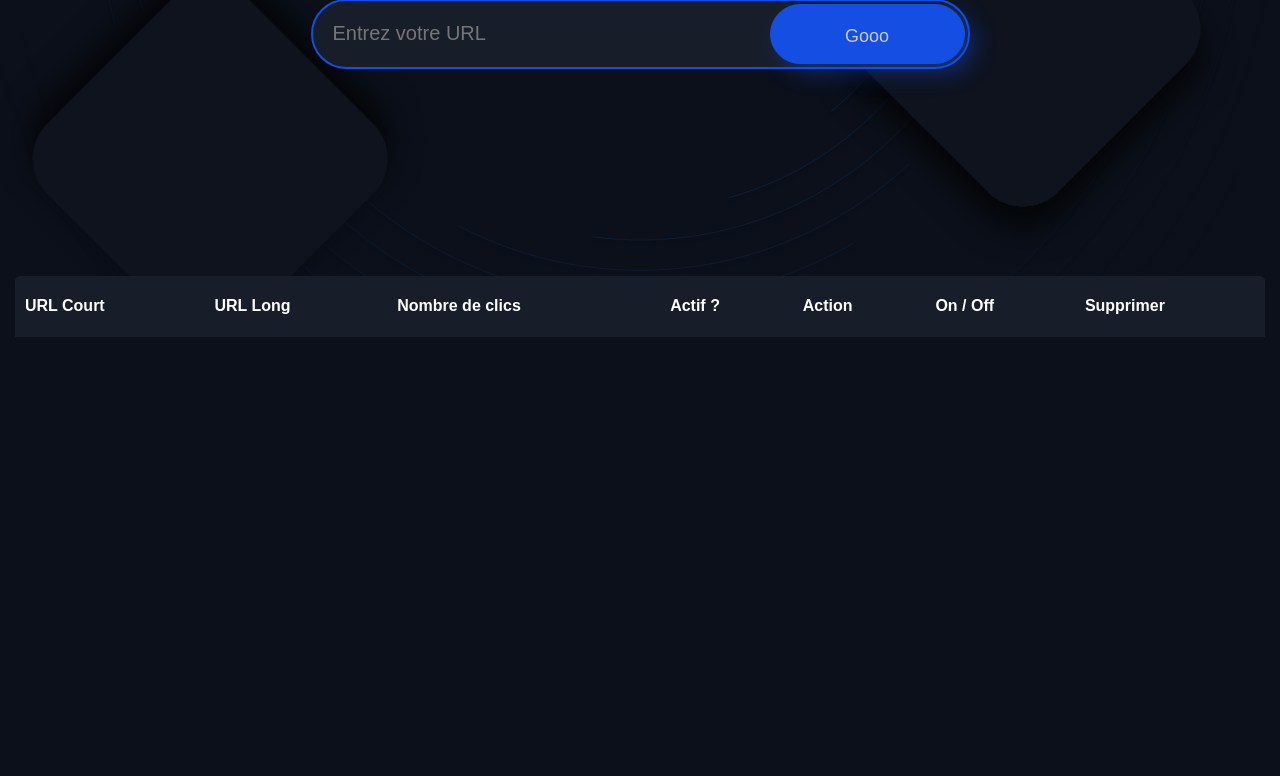
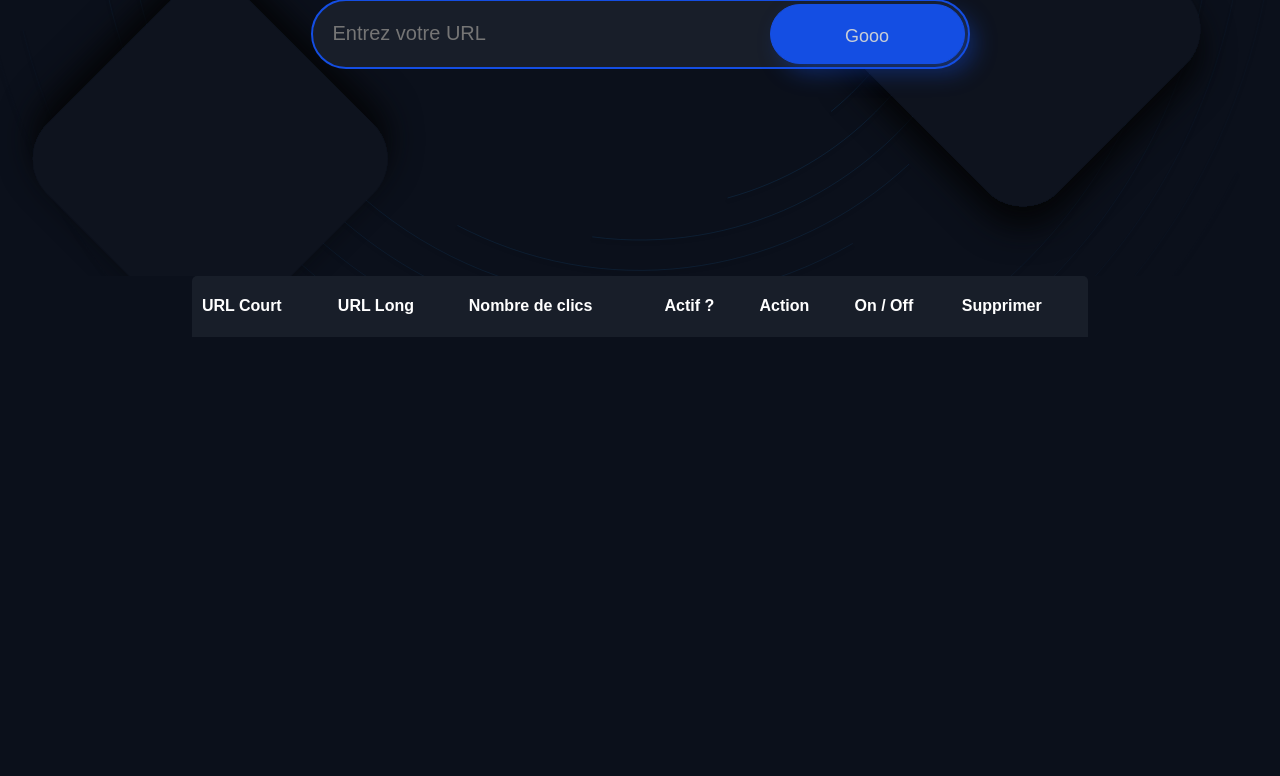
Before and after one commit to ahilarion/snaplink, a PHP site: page / in a window 1280 px wide. Shown: the part 524-1300 px from the top of the page. Run offline with PHP 8.4, Linux system fonts and the light colour scheme; data that the repository does not hold is empty; some web fonts are replaced.

Commit message:
style array

```diff
--- a/assets/scss/components/_list.scss
+++ b/assets/scss/components/_list.scss
@@ -1,8 +1,12 @@
 .list {
   padding: 0 15px;
   height: 500px;
+  display: flex;
+  align-items: center;
+  flex-direction: column;
 
   table {
+    max-width: 70vw;
     width: 100%;
     border-collapse: collapse;
     color: map-get($colors, lite);
--- a/assets/scss/layout/_header.scss
+++ b/assets/scss/layout/_header.scss
@@ -1,4 +1,5 @@
 .header {
+  width: 100%;
   height: 100px;
   position: absolute;
   top: 0;
--- a/dist/css/style.css
+++ b/dist/css/style.css
@@ -441,6 +441,7 @@ a:visited {
 }
 
 .header {
+  width: 100%;
   height: 100px;
   position: absolute;
   top: 0;
@@ -674,8 +675,12 @@ input[type=submit] {
 .list {
   padding: 0 15px;
   height: 500px;
+  display: flex;
+  align-items: center;
+  flex-direction: column;
 }
 .list table {
+  max-width: 70vw;
   width: 100%;
   border-collapse: collapse;
   color: #C9CED6;
```
Also changed, not shown: 1 other file.
